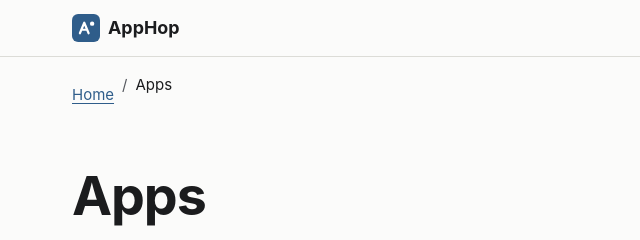
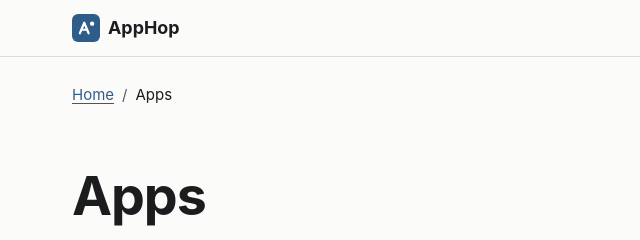
Before and after one commit to papirakis/apphop-site, an Astro site: page /apps in a window 1280 px wide. Shown: the top 240 px of the page, 0-640 px from the left. Built offline with nearby package versions, Linux system fonts and the light colour scheme; Astro itself is replaced by a stand-in of ours.

Commit message:
crumbs: vertically align current item with links

```diff
--- a/src/styles/global.css
+++ b/src/styles/global.css
@@ -65,7 +65,8 @@ main { flex: 1; }
 .crumbs { font-size: var(--text-sm); padding-top: var(--space-4); }
 .crumbs ol { display: flex; flex-wrap: wrap; gap: var(--space-2); list-style: none; padding: 0; margin: 0; }
 .crumbs li + li::before { content: "/"; margin-right: var(--space-2); color: var(--color-text-muted); }
-.crumbs a { display: inline-flex; min-height: var(--tap); align-items: center; }
+.crumbs li { display: flex; align-items: center; }
+.crumbs a, .crumbs [aria-current] { display: inline-flex; min-height: var(--tap); align-items: center; }
 .subnav { margin-top: var(--space-3); overflow-x: auto; -webkit-overflow-scrolling: touch; scrollbar-width: none; }
 .subnav ul { display: inline-flex; gap: var(--space-1); padding: var(--space-1); margin: 0; list-style: none; background: var(--color-surface-2); border-radius: 999px; }
 .subnav a { display: inline-flex; align-items: center; min-height: var(--tap); padding-inline: var(--space-4); border-radius: 999px; color: var(--color-text); text-decoration: none; white-space: nowrap; }
```
